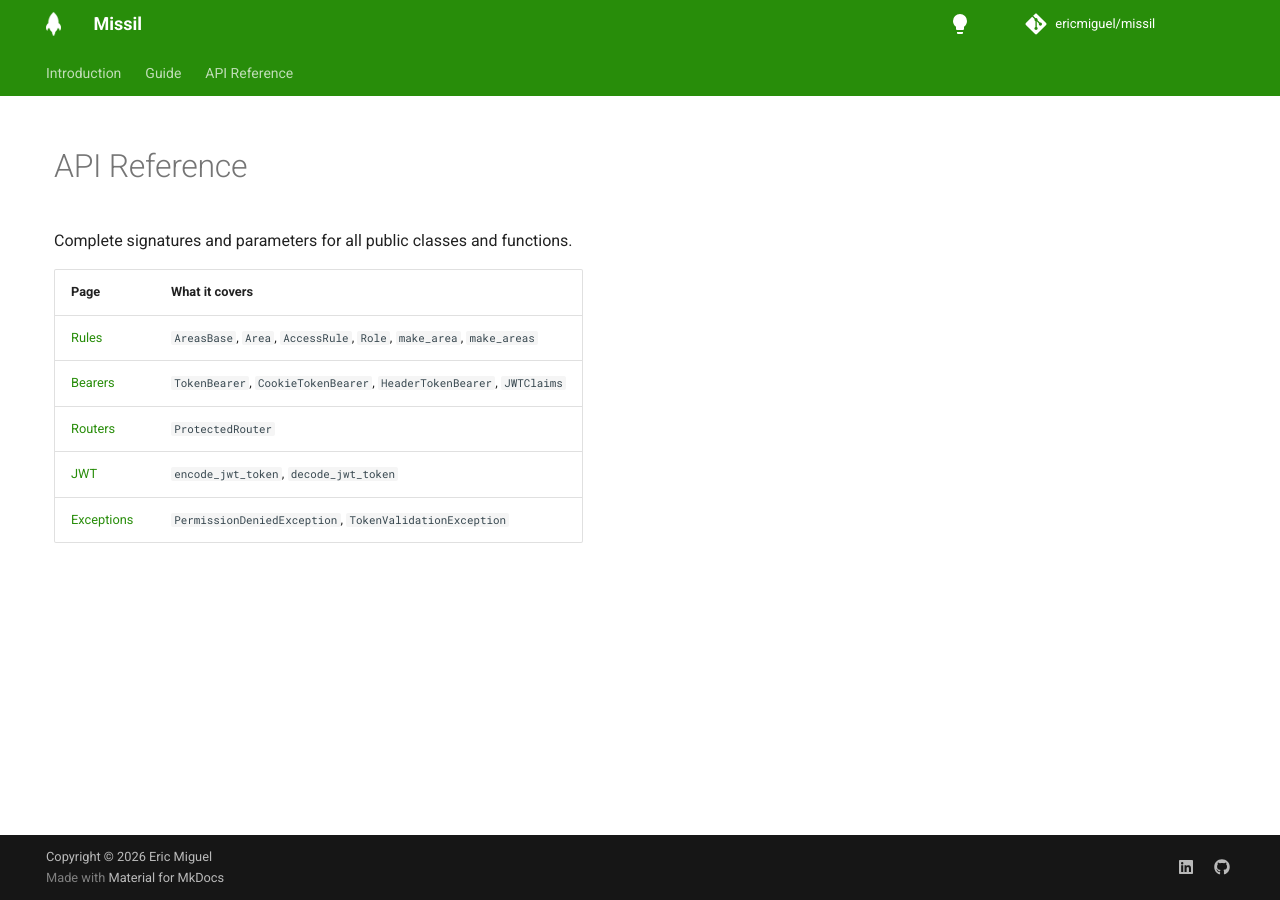
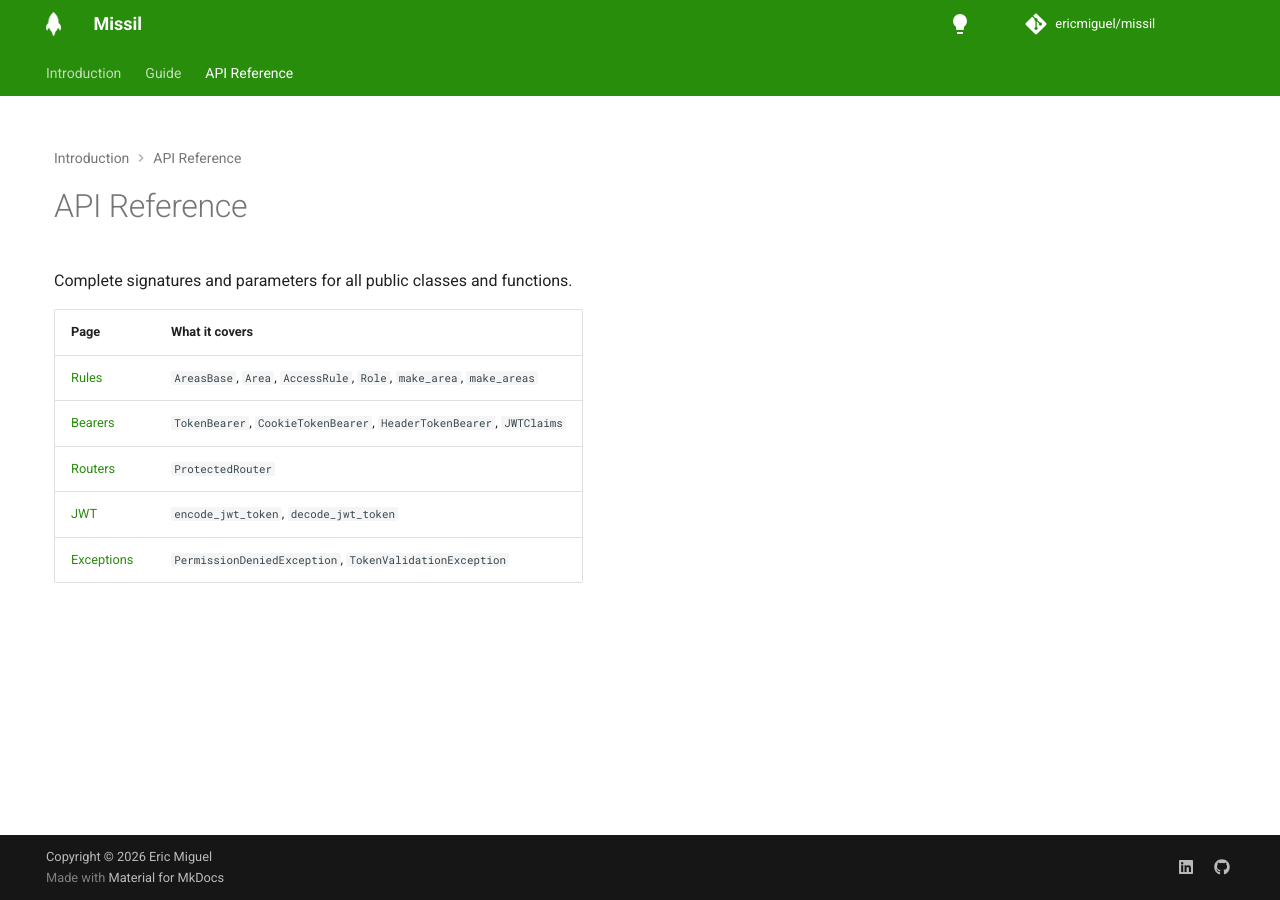
Before and after one commit to ericmiguel/missil, an MkDocs documentation site: the page built from docs/reference/index.md, in a window 1280 px wide. Built offline with MkDocs 1.6.1 and Material for MkDocs 9.7.7, drawn with Linux system fonts in a browser that asks for light colours; comment, search, counter and statistics services are not loaded; part of the change alters nothing that is shown.

Commit message:
fix: add index.md to Guide and API Reference nav sections

```diff
--- a/mkdocs.yaml
+++ b/mkdocs.yaml
@@ -50,6 +50,7 @@ extra:
 nav:
     - Introduction: index.md
     - Guide:
+          - guide/index.md
           - Access Control: guide/access-control.md
           - Bearers: guide/bearers.md
           - Routers: guide/routers.md
@@ -57,6 +58,7 @@ nav:
           - Exceptions: guide/exceptions.md
           - Migration: guide/migration.md
     - API Reference:
+          - reference/index.md
           - Rules: reference/rules.md
           - Bearers: reference/bearers.md
           - Routers: reference/routers.md
```
